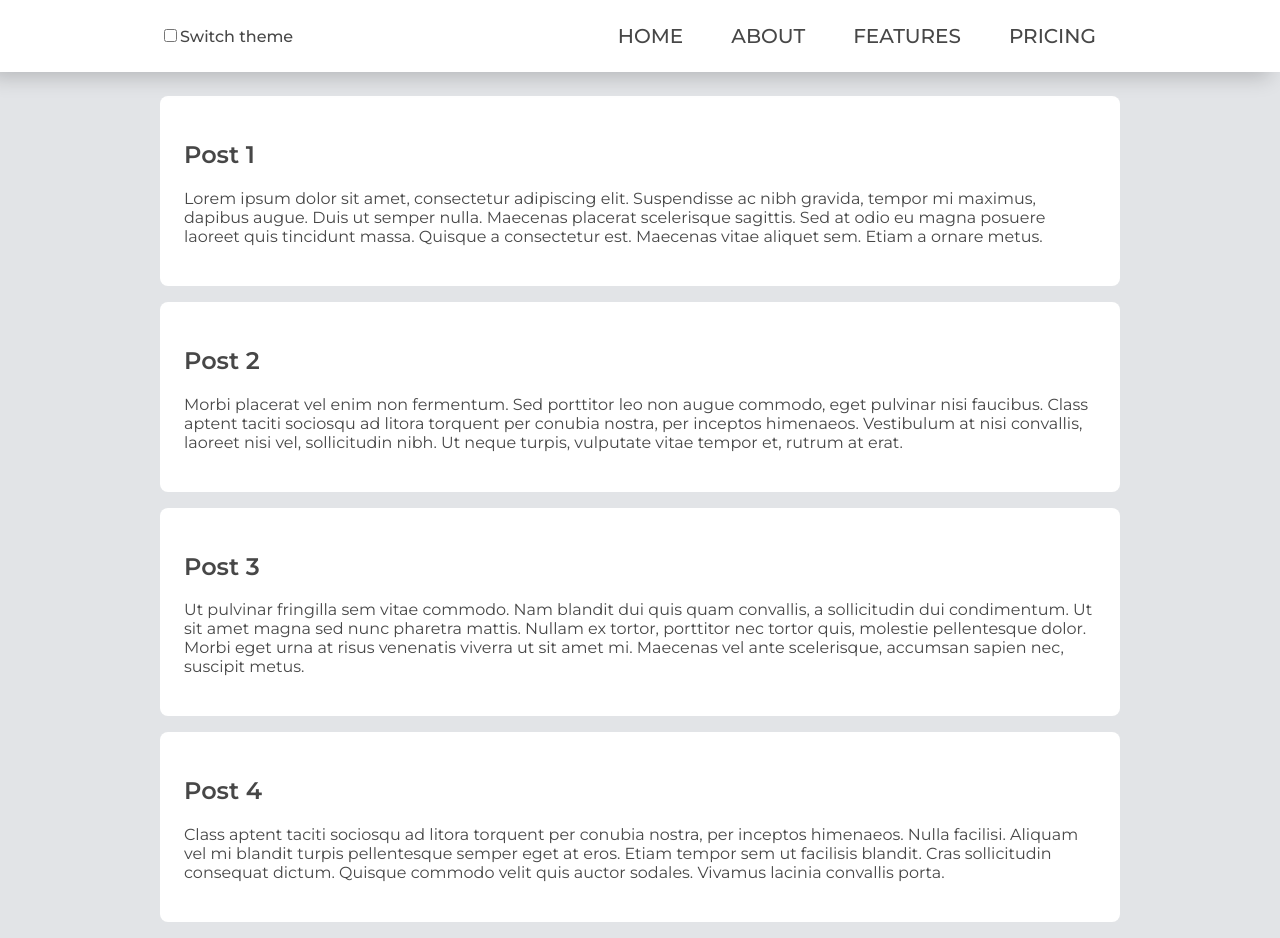
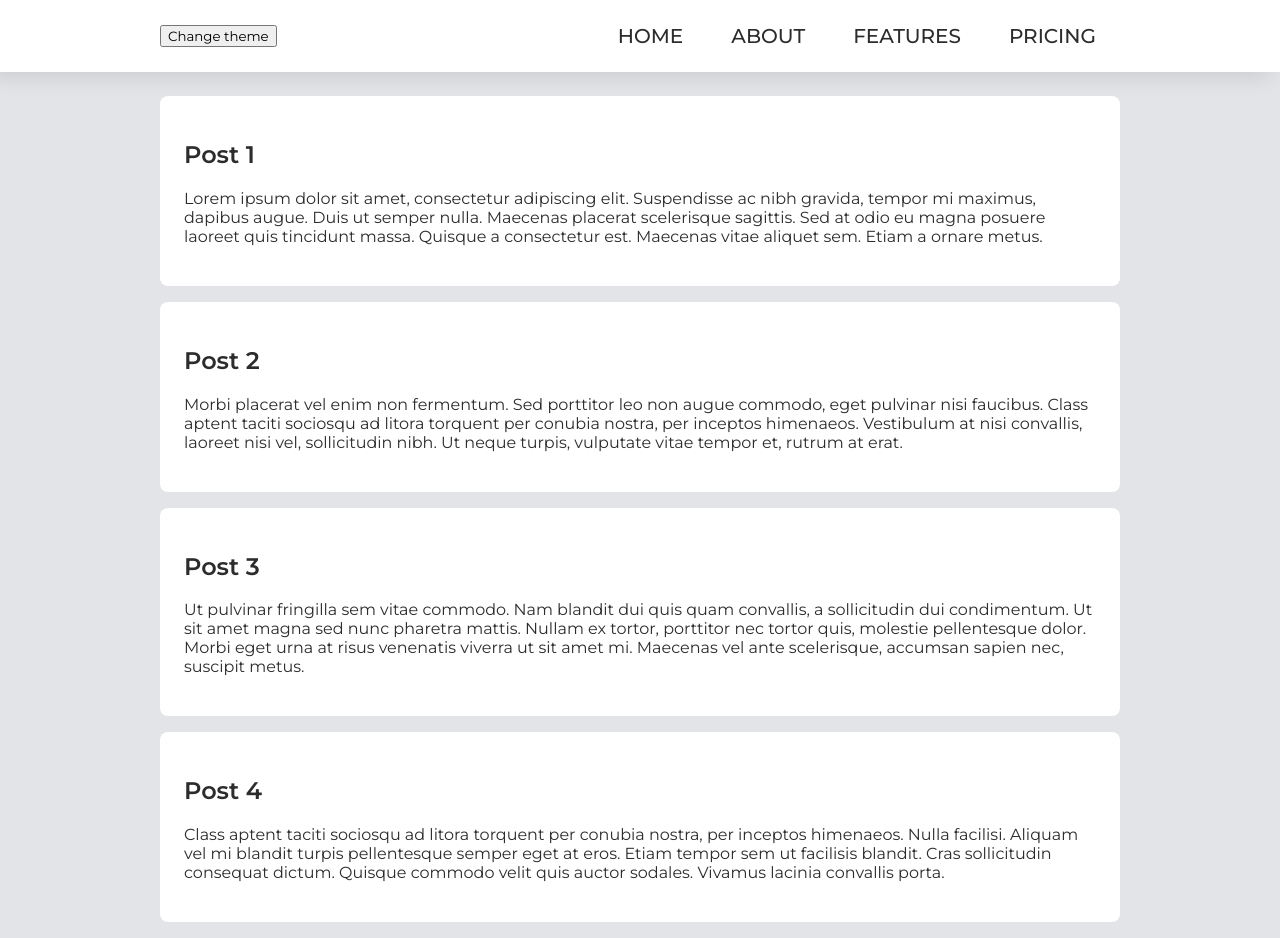
Before and after one commit to Andrew-Sem/next-site, a Next.js app: page / in a window 1280 px wide. Built offline with nearby package versions, Linux system fonts and the light colour scheme.

Commit message:
Get current theme from localStorage

```diff
--- a/components/ThemeSwitcher/ThemeSwitcher.js
+++ b/components/ThemeSwitcher/ThemeSwitcher.js
@@ -1,24 +1,29 @@
+import React, { useState, useEffect } from "react";
 import cl from "./ThemeSwitcher.module.css";
 
 export default function ThemeSwitcher() {
+  let theme;
+  useEffect(() => {
+    theme = window.localStorage.getItem("theme") || "light";
+    localStorage.setItem("theme", theme);
+
+    document.documentElement.setAttribute("data-theme", theme);
+  }, []);
+
   const toggleTheme = () => {
-    const theme = document.documentElement.getAttribute("data-theme");
-    if (theme === "light")
-      document.documentElement.setAttribute("data-theme", "dark");
-    else document.documentElement.setAttribute("data-theme", "light");
+    if (theme === "dark") {
+      theme = "light";
+      localStorage.setItem("theme", theme);
+    } else {
+      theme = "dark";
+      localStorage.setItem("theme", theme);
+    }
+    document.documentElement.setAttribute("data-theme", theme);
   };
 
   return (
-    // <div className={cl.themeSwitcher_wrapper}>
-    <div>
-      <input
-        className={cl.checkbox}
-        onChange={toggleTheme}
-        type="checkbox"
-        id="chekbox"
-      />
-      <span className={cl.checkbox_text}>Switch theme</span>
-    </div>
-    // </div>
+    <button className={cl.theme_switcher} onClick={toggleTheme}>
+      <span className={cl.theme_switcher__text}>Change theme</span>
+    </button>
   );
 }
--- a/styles/globals.css
+++ b/styles/globals.css
@@ -9,13 +9,13 @@ html[data-theme="dark"] {
 }
 
 html[data-theme="light"] {
-  --color-text: #474747;
+  --color-text: #2c2c2c;
   --color-button-bg: #908ae2;
   --color-header-bg: #fff;
   --color-main-bg: #e2e4e7;
   --color-link-hov: #888;
   --color-button-hov: #fff;
-  --box-shadow: -10px 5px 20px rgba(0, 0, 0, 0.2);
+  --box-shadow: -10px 5px 20px rgba(0, 0, 0, 0.1);
 }
 
 html {
```
